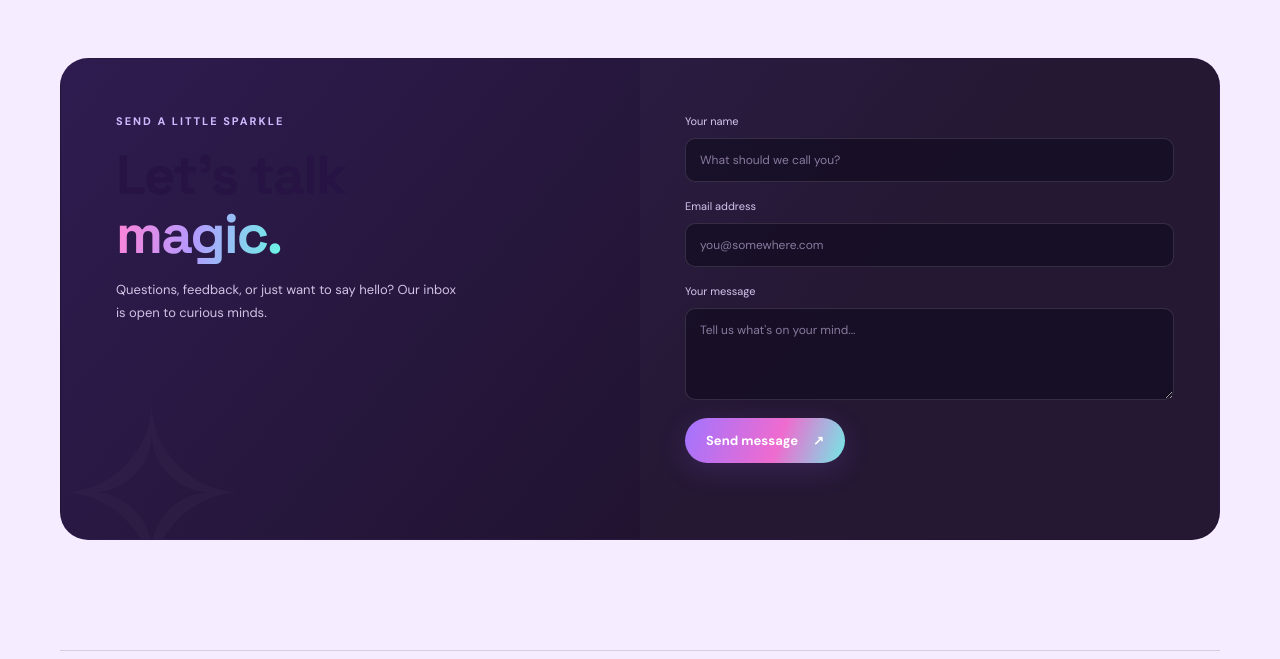
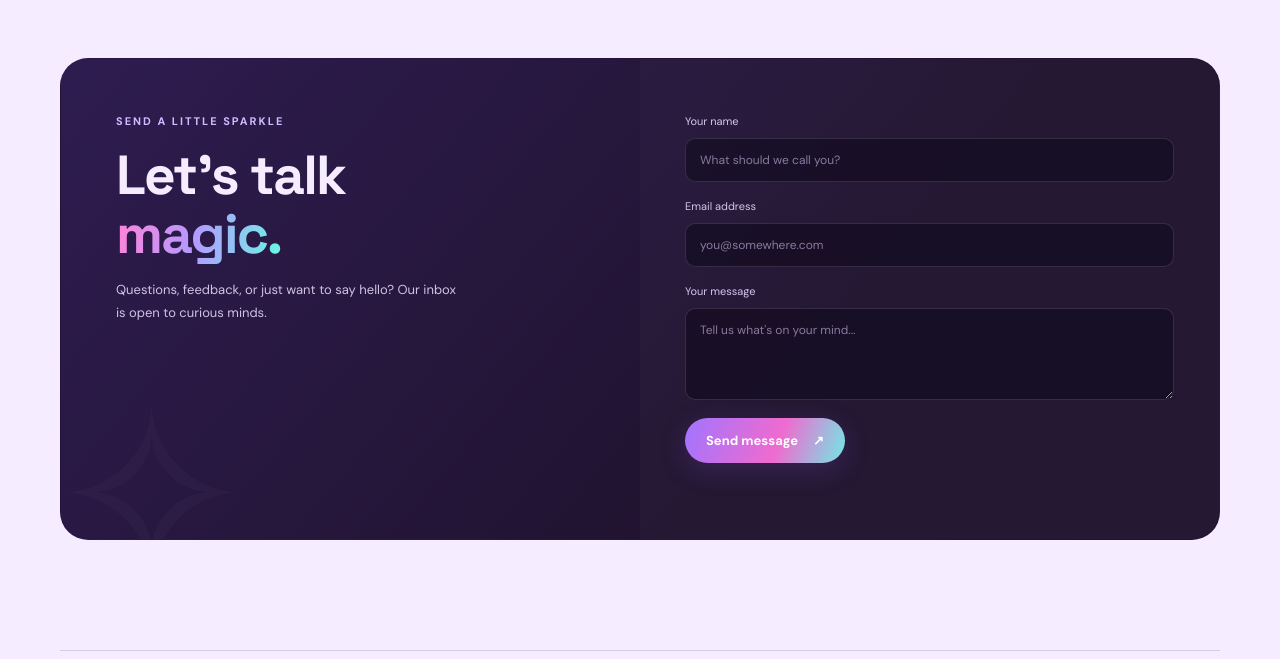
Before and after one commit to Imeeja/Unicorn-vpn, a plain HTML site: page index.html in a window 1280 px wide. Shown: the part 4132-4791 px from the top of the page. Drawn offline with Linux system fonts and the light colour scheme.

Commit message:
fine tuning details

```diff
--- a/index.html
+++ b/index.html
@@ -481,7 +481,9 @@
         <div class="contact-panel reveal">
           <div class="contact-copy">
             <div class="eyebrow">Send a little sparkle</div>
-            <h2>Let's talk<br /><span class="gradient-text">magic.</span></h2>
+            <h2 class="fixlight">
+              Let's talk<br /><span class="gradient-text">magic.</span>
+            </h2>
             <p>
               Questions, feedback, or just want to say hello? Our inbox is open
               to curious minds.
```
